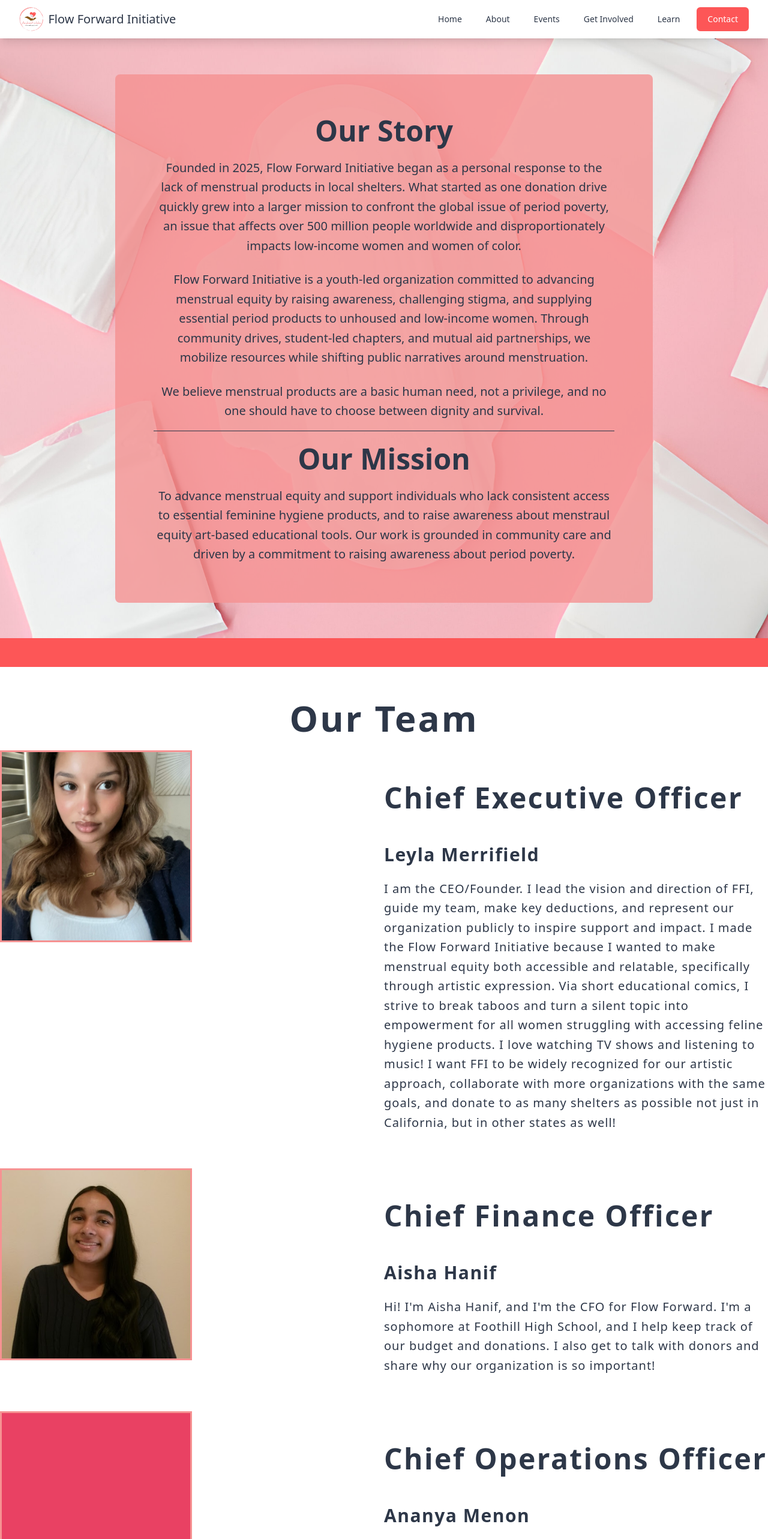
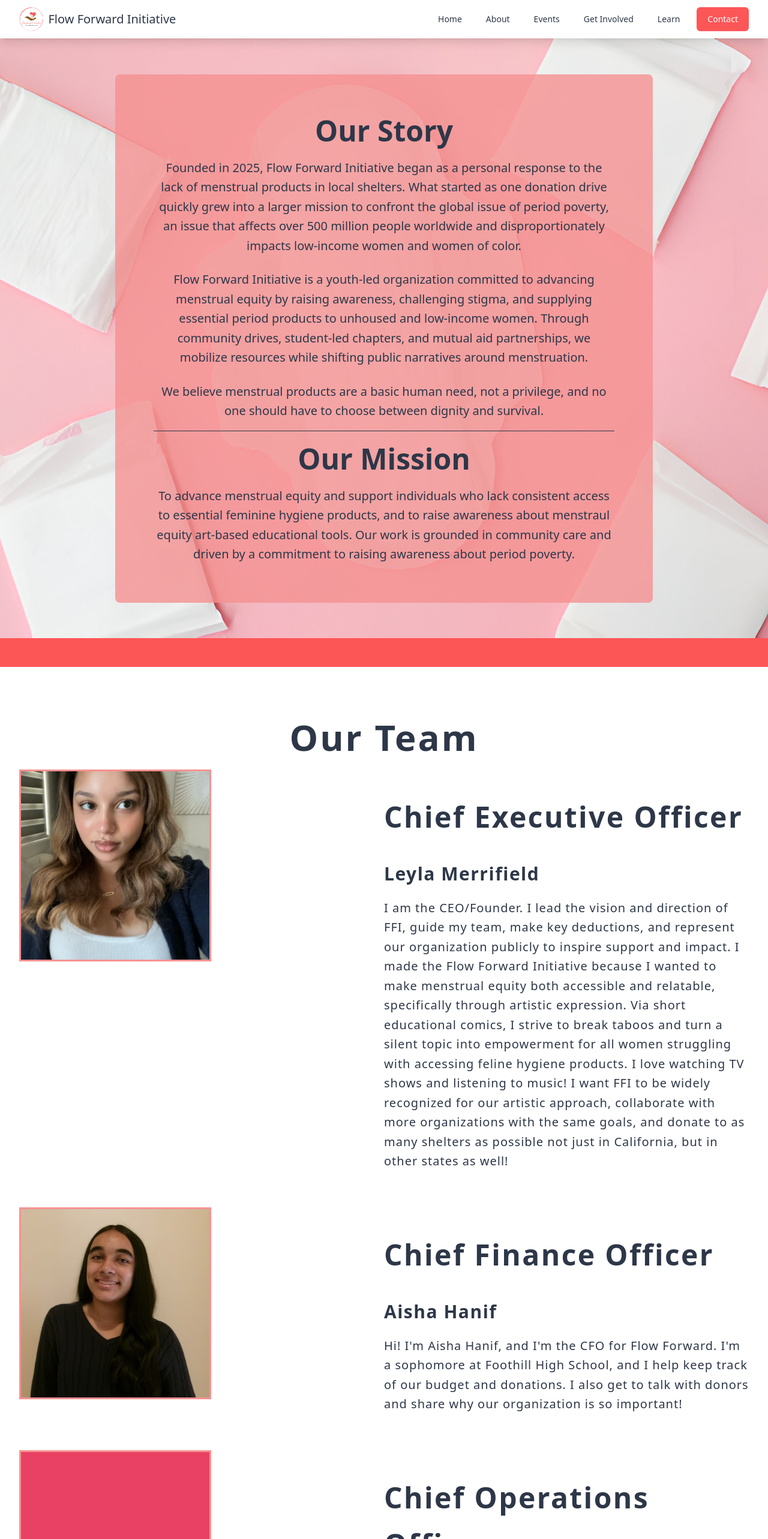
Before and after one commit to tanushri-ciganehalli/flowforwardinit, a Next.js app: page /about in a window 1280 px wide. Shown: the top 2566 px of the page at 60% size. Built offline with nearby package versions, Linux system fonts and the light colour scheme.

Commit message:
Minor Update

```diff
--- a/app/about/page.tsx
+++ b/app/about/page.tsx
@@ -63,7 +63,7 @@ export default function AboutPage() {
       {/* <div className='bg-vividred pb-1'></div> */}
 
       {/* CHIEF OFFICERS */}
-      <div className='grid place-items-center'>
+      <div className='grid place-items-center p-8'>
 
         <div><h2 className="text-6xl font-bold tracking-wider pt-12 pb-4 leading-tight text-center">Our Team</h2></div>
 
```
